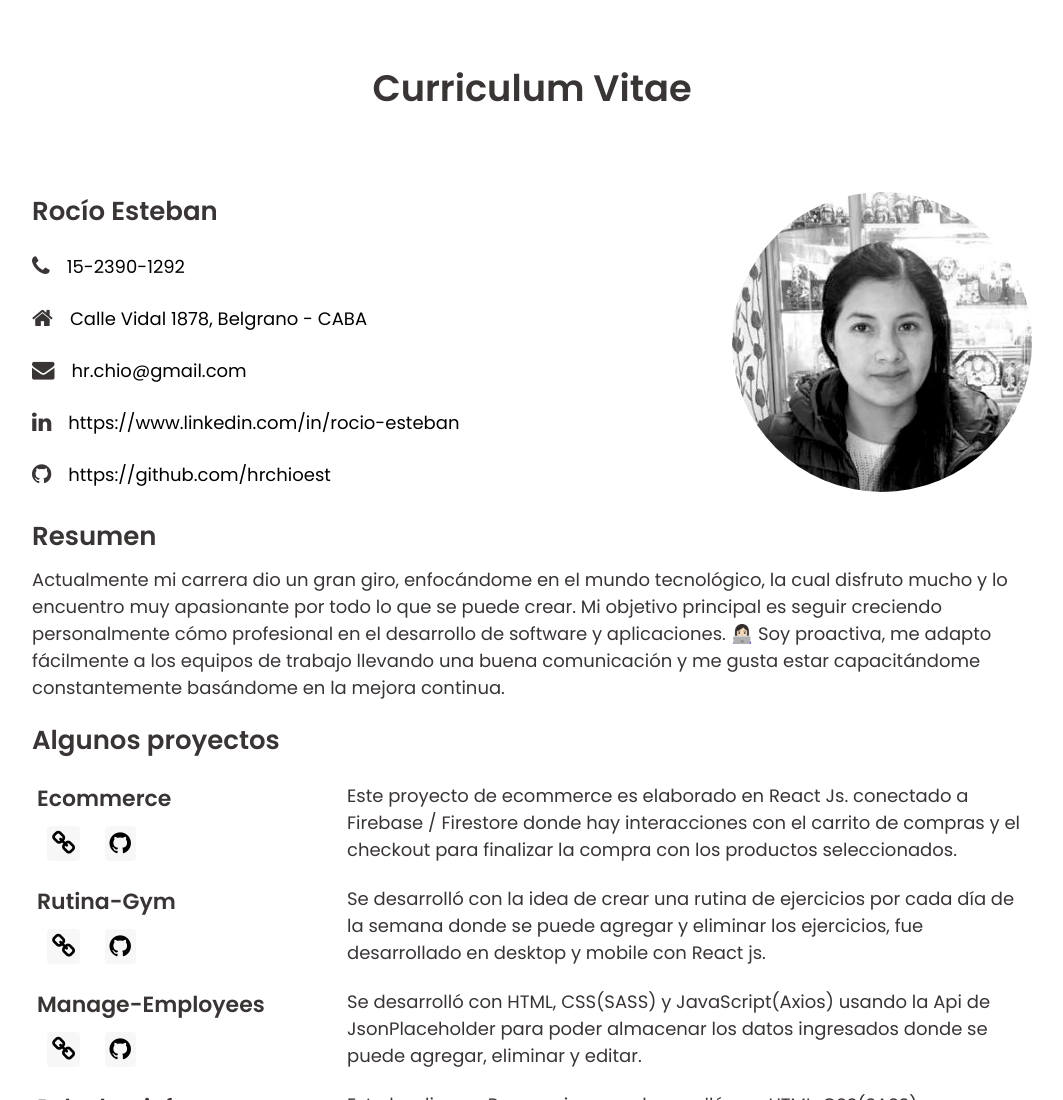
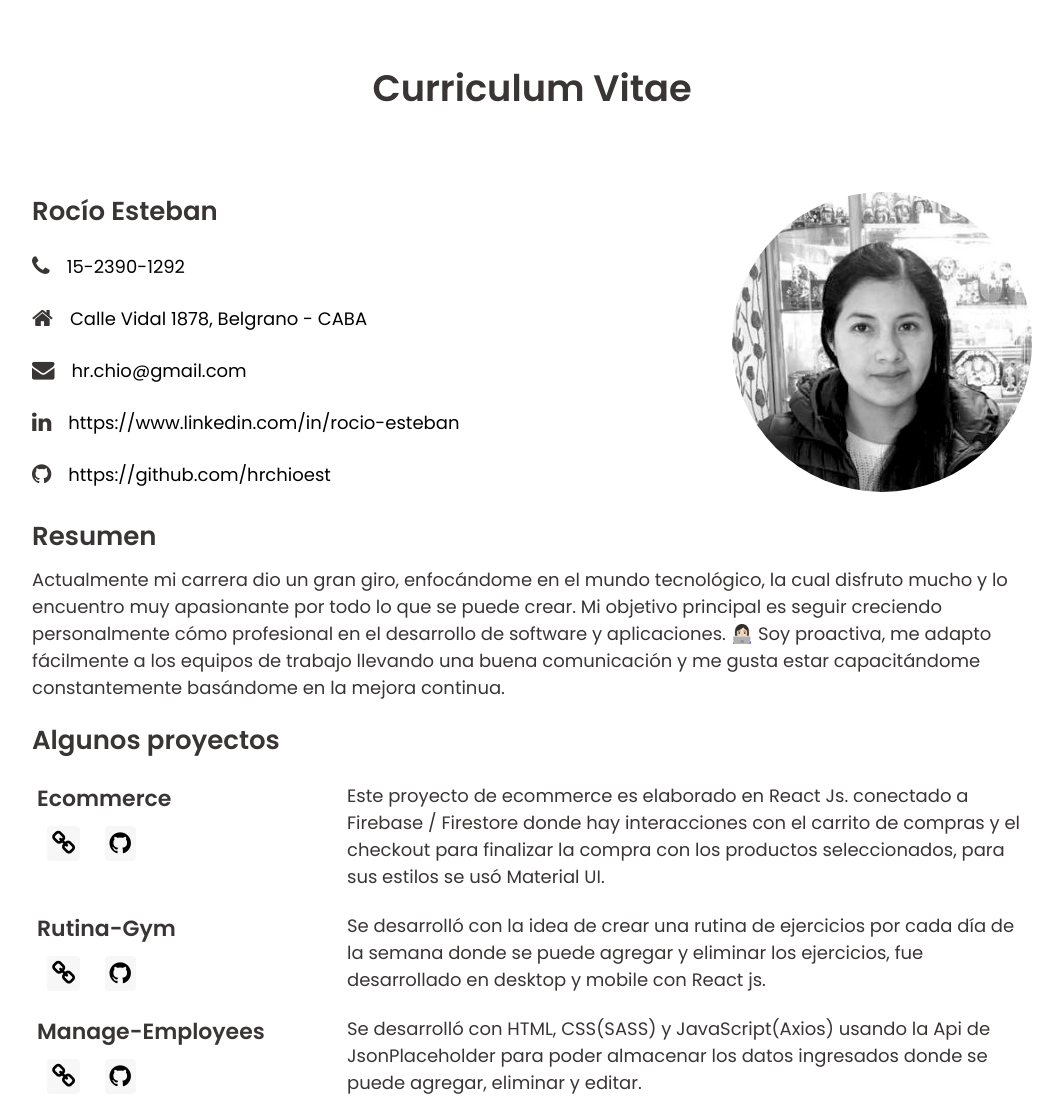
Before and after one commit to hrchioest/cv-rocio-esteban, a website: page public/index.html in a window 1280 px wide. Shown: the top 1100 px of the page, without its empty margins (108-1171 px from the left). Drawn offline with Linux system fonts and the light colour scheme.

Commit message:
se agrega comentario de estilos del proyecto

```diff
--- a/public/index.html
+++ b/public/index.html
@@ -91,7 +91,7 @@
                     <div class="wrapper-description">
                         <p class="description">Este proyecto de ecommerce es elaborado en React Js. conectado a Firebase
                             / Firestore donde hay interacciones con el carrito de compras y el checkout para finalizar
-                            la compra con los productos seleccionados.</p>
+                            la compra con los productos seleccionados, para sus estilos se usó Material UI.</p>
                     </div>
                 </div>
                 <div class="wrapper-proyect">
```
